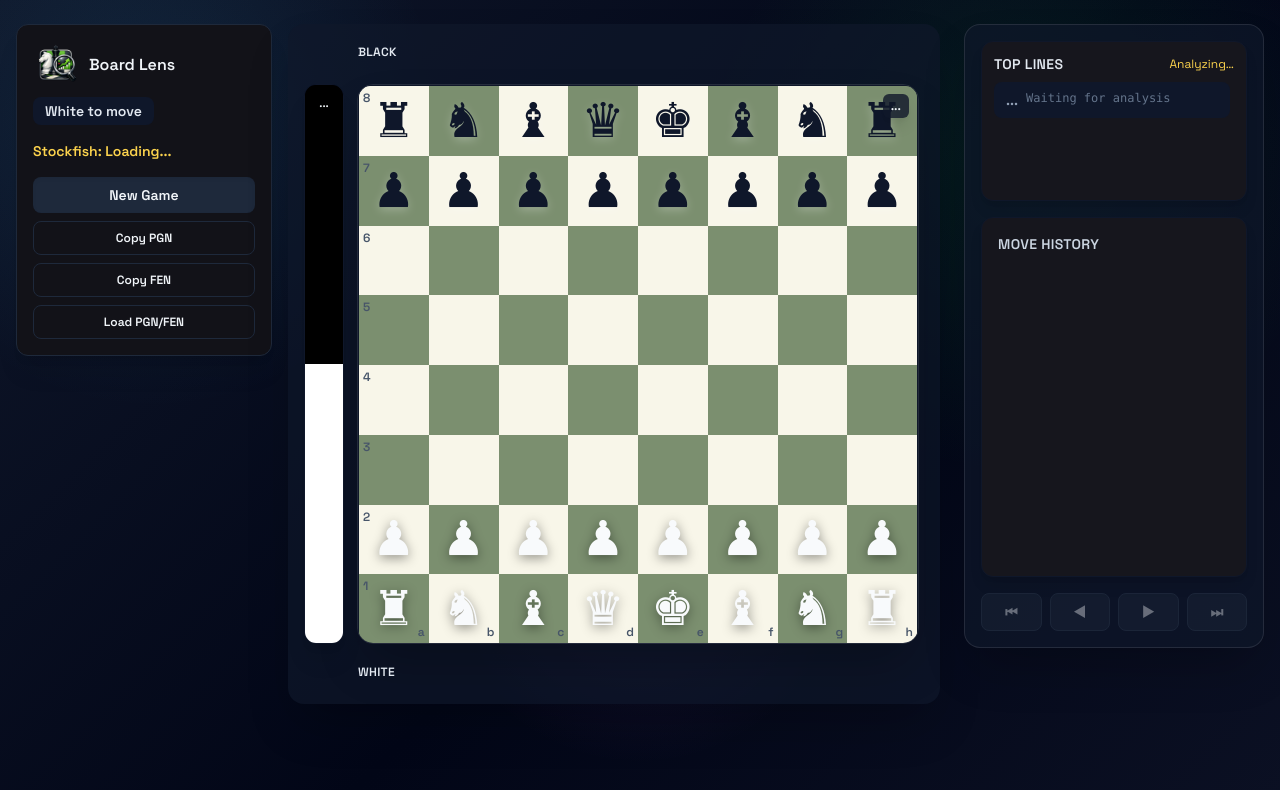
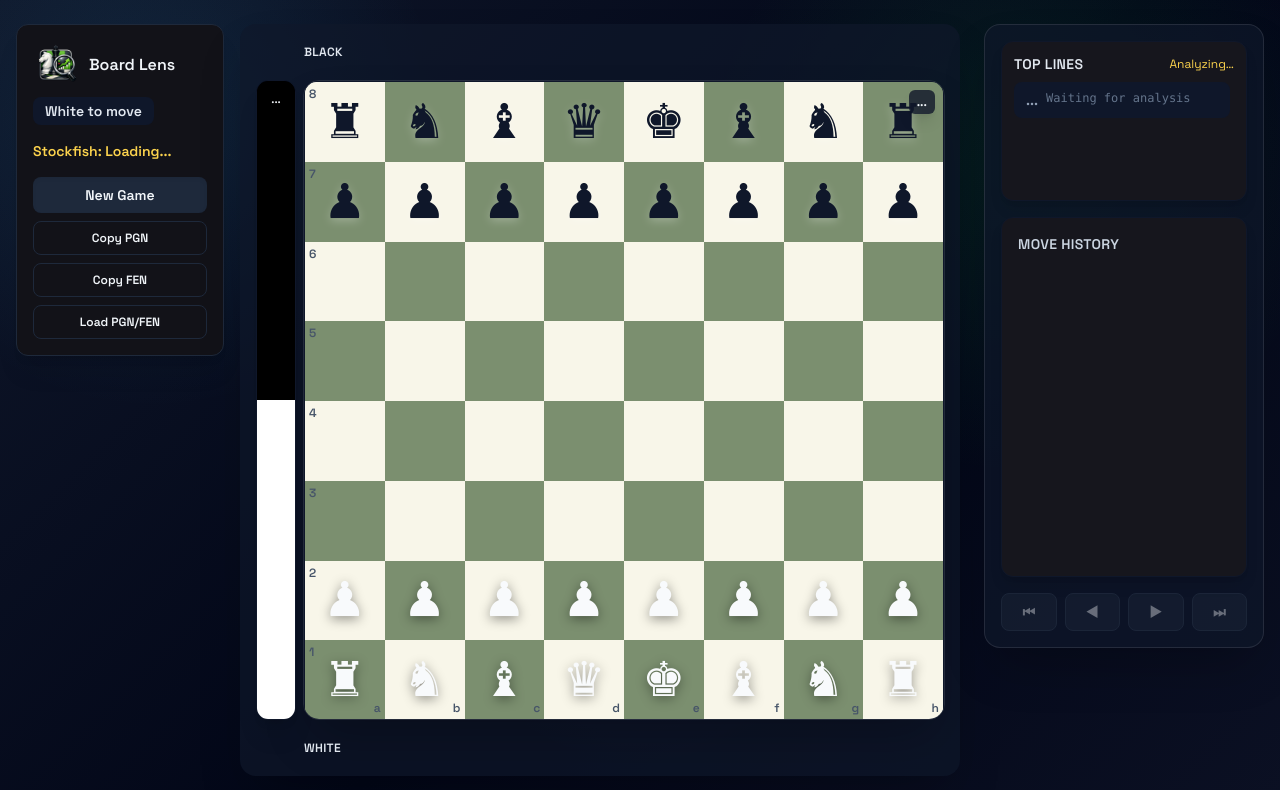
Before and after one commit to slash851/chess_stockfish, a React (Vite) app: page / in a window 1280 px wide. Shown: the top 790 px of the page. Built offline with nearby package versions, Linux system fonts and the light colour scheme.

Commit message:
Refactor code structure for improved readability and maintainability

```diff
--- a/package.json
+++ b/package.json
@@ -1,7 +1,7 @@
 {
   "name": "chess-app",
   "private": true,
-  "version": "0.0.0",
+  "version": "0.1.1",
   "type": "module",
   "scripts": {
     "dev": "vite",
--- a/src/ChessBoard.jsx
+++ b/src/ChessBoard.jsx
@@ -1,20 +1,22 @@
-import React, { useCallback, useEffect, useMemo, useState } from 'react';
-import BoardGrid from './components/board/BoardGrid';
-import MaterialPanel from './components/panels/MaterialPanel';
-import TopLinesPanel from './components/panels/TopLinesPanel';
-import MoveHistoryPanel from './components/panels/MoveHistoryPanel';
-import EvalBar from './components/panels/EvalBar';
-import Toolbar from './components/controls/Toolbar';
-import NavControls from './components/controls/NavControls';
-import { ChessGame } from './domain/ChessGame';
-import { GameController } from './controllers/GameController';
-import { StockfishEngine } from './services/StockfishEngine';
+import React, { useCallback, useEffect, useMemo, useState } from "react";
+import BoardGrid from "./components/board/BoardGrid";
+import MaterialPanel from "./components/panels/MaterialPanel";
+import TopLinesPanel from "./components/panels/TopLinesPanel";
+import MoveHistoryPanel from "./components/panels/MoveHistoryPanel";
+import EvalBar from "./components/panels/EvalBar";
+import Toolbar from "./components/controls/Toolbar";
+import NavControls from "./components/controls/NavControls";
+import { ChessGame } from "./domain/ChessGame";
+import { GameController } from "./controllers/GameController";
+import { StockfishEngine } from "./services/StockfishEngine";
 
 const buildSelection = (game, square) => {
   const piece = game.chess.get(square);
   if (!piece) return null;
-  const isWhiteTurn = game.turn() === 'w';
-  const isOwnPiece = (isWhiteTurn && piece.color === 'w') || (!isWhiteTurn && piece.color === 'b');
+  const isWhiteTurn = game.turn() === "w";
+  const isOwnPiece =
+    (isWhiteTurn && piece.color === "w") ||
+    (!isWhiteTurn && piece.color === "b");
   return isOwnPiece ? piece : null;
 };
 
@@ -22,7 +24,9 @@ const ChessBoard = () => {
   const engine = useMemo(() => new StockfishEngine(), []);
   const controller = useMemo(() => new GameController(engine), [engine]);
 
-  const [{ game, moves, plyIndex, lastMoveSquares }, setGameState] = useState(() => controller.initialState());
+  const [{ game, moves, plyIndex, lastMoveSquares }, setGameState] = useState(
+    () => controller.initialState(),
+  );
   const [selectedSquare, setSelectedSquare] = useState(null);
   const [possibleMoves, setPossibleMoves] = useState([]);
   const [moveEvaluations, setMoveEvaluations] = useState({});
@@ -86,7 +90,11 @@ const ChessBoard = () => {
       const chosenMove = controller.findMove(movesFromSelected, square);
 
       if (chosenMove) {
-        const next = controller.applyMove({ game, moves, plyIndex }, selectedSquare, square);
+        const next = controller.applyMove(
+          { game, moves, plyIndex },
+          selectedSquare,
+          square,
+        );
         if (next) {
           setGameState(next);
           setSelectedSquare(null);
@@ -120,7 +128,15 @@ const ChessBoard = () => {
         setMoveEvaluations({});
       }
     },
-    [controller, game, moves, plyIndex, refreshAnalysis, selectedSquare, stockfishReady],
+    [
+      controller,
+      game,
+      moves,
+      plyIndex,
+      refreshAnalysis,
+      selectedSquare,
+      stockfishReady,
+    ],
   );
 
   const handleDragStart = useCallback(
@@ -152,7 +168,11 @@ const ChessBoard = () => {
       const movesFromSelected = game.legalMoves(selectedSquare);
       const chosenMove = controller.findMove(movesFromSelected, targetSquare);
       if (chosenMove) {
-        const next = controller.applyMove({ game, moves, plyIndex }, selectedSquare, targetSquare);
+        const next = controller.applyMove(
+          { game, moves, plyIndex },
+          selectedSquare,
+          targetSquare,
+        );
         if (next) {
           setGameState(next);
           setSelectedSquare(null);
@@ -178,7 +198,7 @@ const ChessBoard = () => {
     try {
       await navigator.clipboard.writeText(game.pgn());
     } catch {
-      alert('Unable to copy PGN to clipboard.');
+      alert("Unable to copy PGN to clipboard.");
     }
   };
 
@@ -186,16 +206,16 @@ const ChessBoard = () => {
     try {
       await navigator.clipboard.writeText(game.fen());
     } catch {
-      alert('Unable to copy FEN to clipboard.');
+      alert("Unable to copy FEN to clipboard.");
     }
   };
 
   const loadPosition = () => {
-    const input = window.prompt('Paste FEN or PGN to load:');
+    const input = window.prompt("Paste FEN or PGN to load:");
     if (!input) return;
     const loaded = controller.loadPosition(input.trim());
     if (!loaded) {
-      alert('Could not load position. Please check the FEN/PGN text.');
+      alert("Could not load position. Please check the FEN/PGN text.");
       return;
     }
     setGameState(loaded);
@@ -258,7 +278,7 @@ const ChessBoard = () => {
       onLoad={loadPosition}
       isGameOver={game.chess.isGameOver()}
       stockfishReady={stockfishReady}
-      turnText={game.turn() === 'w' ? 'White to move' : 'Black to move'}
+      turnText={game.turn() === "w" ? "White to move" : "Black to move"}
     />
   );
 
@@ -294,13 +314,10 @@ const ChessBoard = () => {
         </div>
       )}
 
-      <div className="hidden w-full xl:block xl:w-64">
-        {toolbar}
-      </div>
+      <div className="hidden w-[700px] xl:block">{toolbar}</div>
 
-      <div className="flex-1">
-        <div className="grid grid-cols-1 items-start gap-6 xl:grid-cols-[1fr,300px]">
-          <div className="w-full flex flex-col gap-4 rounded-none sm:rounded-2xl border-none sm:border border-white/10 bg-slate-900/70 p-0 sm:p-4 shadow-none sm:shadow-2xl overflow-hidden">
+      <div className="flex-1 flex flex-col xl:flex-row gap-6 items-start">
+        <div className="w-full flex-1 flex flex-col gap-4 rounded-none sm:rounded-2xl border-none sm:border border-white/10 bg-slate-900/70 p-0 sm:p-4 shadow-none sm:shadow-2xl overflow-hidden">
           <div className="w-full flex flex-col">
             {/* Mobile: stacked layout */}
             <div className="sm:hidden w-full flex flex-col">
@@ -323,14 +340,12 @@ const ChessBoard = () => {
                   onDragOver={(e) => e.preventDefault()}
                 />
               </div>
-                <div>
               <EvalBar evaluation={evaluation} bestLines={bestLines} />
-                </div>
             </div>
             {/* Desktop: grid layout */}
             <div
               className="hidden sm:grid grid-cols-[auto,1fr] grid-rows-[auto,var(--board-size),auto] gap-x-2 gap-y-4 justify-items-center"
-                style={{ '--board-size': 'min(80vh, calc(100vw - 720px))' }}
+              style={{ "--board-size": "min(80vh, 70vw)" }}
             >
               <div className="col-start-1 row-start-2 h-[var(--board-size)]">
                 <EvalBar evaluation={evaluation} bestLines={bestLines} />
@@ -339,7 +354,11 @@ const ChessBoard = () => {
                 <MaterialPanel
                   title="Black"
                   captured={materialInfo.capturedByBlack}
-                    materialDiff={materialInfo.materialDiff < 0 ? Math.abs(materialInfo.materialDiff) : 0}
+                  materialDiff={
+                    materialInfo.materialDiff < 0
+                      ? Math.abs(materialInfo.materialDiff)
+                      : 0
+                  }
                 />
               </div>
               <div className="col-start-2 row-start-2 overflow-hidden rounded-2xl border border-white/10 shadow-2xl">
@@ -365,14 +384,18 @@ const ChessBoard = () => {
                 <MaterialPanel
                   title="White"
                   captured={materialInfo.capturedByWhite}
-                    materialDiff={materialInfo.materialDiff > 0 ? materialInfo.materialDiff : 0}
+                  materialDiff={
+                    materialInfo.materialDiff > 0
+                      ? materialInfo.materialDiff
+                      : 0
+                  }
                 />
               </div>
             </div>
           </div>
         </div>
 
-          <div className="flex flex-col gap-4 rounded-2xl border border-white/10 bg-slate-900/70 p-4 shadow-2xl">
+        <div className="w-full xl:w-[280px] flex flex-col gap-4 rounded-2xl border border-white/10 bg-slate-900/70 p-4 shadow-2xl">
         <TopLinesPanel bestLines={bestLines} />
         <MoveHistoryPanel pairs={sanHistory} currentPly={currentPly} />
         <NavControls
@@ -388,7 +411,6 @@ const ChessBoard = () => {
       </div>
       </div>
     </div>
-    </div>
   );
 };
 
--- a/src/components/panels/MaterialPanel.jsx
+++ b/src/components/panels/MaterialPanel.jsx
@@ -24,17 +24,17 @@ const CapturedGroup = ({ group, side }) => (
 
 const MaterialPanel = ({ title, captured, materialDiff }) => (
   <div className="w-[var(--board-size)] max-w-full px-0 py-1">
-    <div className="flex items-center justify-between">
-      <p className="text-xs font-semibold uppercase tracking-wide text-slate-200">{title}</p>
+    <div className="flex items-center justify-between gap-2">
+      <div className="flex items-center gap-2">
+        <p className="text-xs font-semibold uppercase tracking-wide text-slate-200">{title}</p>
+        <CapturedGroup group={captured} side={title} />
+      </div>
       {materialDiff !== 0 && (
         <span className={`text-sm font-semibold ${materialDiff > 0 ? 'text-emerald-300' : 'text-rose-300'}`}>
           {materialDiff > 0 ? `+${materialDiff}` : materialDiff}
         </span>
       )}
     </div>
-    <div className="mt-1 flex flex-wrap items-center gap-2 text-base">
-      <CapturedGroup group={captured} side={title} />
-    </div>
   </div>
 );
 
```
Lines whose indentation alone changed are shown as unchanged.
